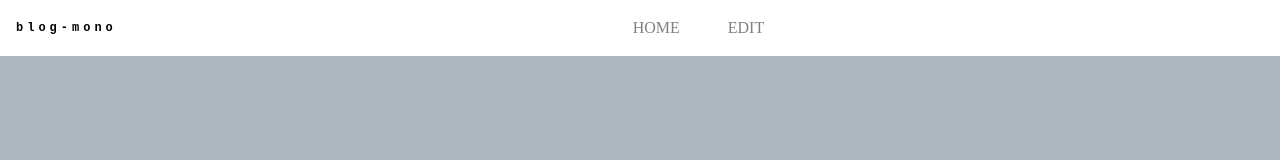
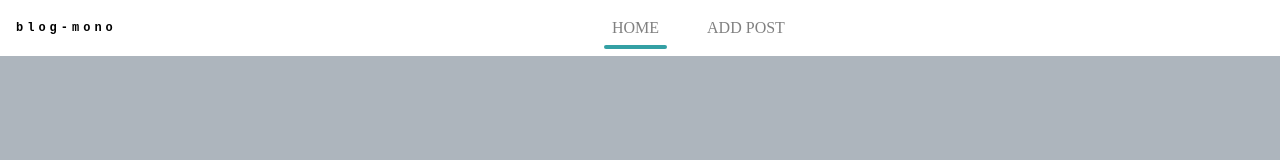
Before and after one commit to silverforge/monostate, a React (Vite) app in the folder apps/blog-mono/: page / in a window 1280 px wide. Shown: the top 160 px of the page. Built offline with nearby package versions, Linux system fonts and the light colour scheme.

Commit message:
component menu added

```diff
--- a/apps/blog-mono/src/app/app.tsx
+++ b/apps/blog-mono/src/app/app.tsx
@@ -1,15 +1,25 @@
-import { NavBar } from '@monostate/components';
-import styles from './app.module.css';
-import { Link } from 'react-router-dom';
+import { Menu, MenuItem, NavBar } from '@monostate/components';
+import { useSelector, useDispatch } from 'react-redux';
+import { RootState } from './store/store';
+import { setSelectedMenuItem } from './store/app-slice';
 
 export function App() {
+  const selectedMenuItem = useSelector((state: RootState) => state.app.selectedMenuItem);
+  const dispatch = useDispatch();
+
+  const menuItems: MenuItem[] = [
+    { id: 'home', path: '/', label: 'Home', onClick: () => handleOnLinkClick('/') },
+    { id: 'edit', path: '/edit', label: 'Add post', onClick: () => handleOnLinkClick('/edit') },
+  ];
+
+  const handleOnLinkClick = (path: string) => {
+    dispatch(setSelectedMenuItem(path));
+  }
+
   return (
     <section id="blog-mono-app">
       <NavBar title='BLOG-MONO'>
-        <div className={styles['menu']}>
-          <Link className={styles['menu__item']} to="/">Home</Link>
-          <Link className={styles['menu__item']} to="/">Edit</Link>
-        </div>
+        <Menu menuItems={menuItems} selectedMenuItem={selectedMenuItem} />
       </NavBar>
     </section>
   );
--- /dev/null
+++ b/apps/blog-mono/src/app/store/app-slice.ts
@@ -0,0 +1,22 @@
+import { PayloadAction, createSlice } from "@reduxjs/toolkit";
+
+export type AppSliceState = {
+  selectedMenuItem: string;
+}
+
+const initialState: AppSliceState = {
+  selectedMenuItem: '/'
+}
+
+const appSlice = createSlice({
+  name: 'appSlice',
+  initialState,
+  reducers: {
+    setSelectedMenuItem: (state, action: PayloadAction<string>) => {
+      state.selectedMenuItem = action.payload;
+    }
+  }
+});
+
+export const { setSelectedMenuItem } = appSlice.actions;
+export const appSliceReducer = appSlice.reducer;
--- /dev/null
+++ b/apps/blog-mono/src/app/store/store.tsx
@@ -0,0 +1,11 @@
+import { configureStore } from '@reduxjs/toolkit'
+import { appSliceReducer } from './app-slice'
+
+export const store = configureStore({
+  reducer: {
+    app: appSliceReducer
+  },
+})
+
+export type RootState = ReturnType<typeof store.getState>
+export type AppDispatch = typeof store.dispatch
--- a/apps/blog-mono/src/main.tsx
+++ b/apps/blog-mono/src/main.tsx
@@ -1,6 +1,8 @@
 import { StrictMode } from 'react';
 import * as ReactDOM from 'react-dom/client';
 import { BrowserRouter } from 'react-router-dom';
+import { Provider } from 'react-redux'
+import { store } from './app/store/store';
 
 import App from './app/app';
 
@@ -10,7 +12,9 @@ const root = ReactDOM.createRoot(
 root.render(
   <StrictMode>
     <BrowserRouter>
-      <App />
+      <Provider store={store}>
+        <App />
+      </Provider>
     </BrowserRouter>
   </StrictMode>
 );
--- a/package.json
+++ b/package.json
@@ -59,9 +59,11 @@
   "dependencies": {
     "@prisma/client": "^4.9.0",
     "@reduxjs/toolkit": "^1.9.1",
+    "classnames": "^2.3.2",
     "express": "^4.18.1",
     "react": "18.2.0",
     "react-dom": "18.2.0",
+    "react-redux": "^8.0.5",
     "react-router-dom": "6.4.3",
     "tslib": "^2.3.0"
   }
--- a/packages/components/src/index.ts
+++ b/packages/components/src/index.ts
@@ -1 +1,2 @@
 export * from './navbar/navbar';
+export * from './menu/menu';
--- a/apps/blog-mono/src/app/app.module.css
+++ b/packages/components/src/menu/menu.module.css
@@ -19,3 +19,20 @@
   background-color: var(--color-primary);
   color: white;
 }
+
+.menu__item--selected {
+  position: relative;
+}
+
+.menu__item--selected::before {
+  content: "";
+  position: absolute;
+  bottom: 0;
+  left: 0;
+
+  width: 80%;
+  margin: 0 10%;
+  height: 4px;
+  background-color: var(--color-primary);
+  border-radius: 5rem;
+}
--- /dev/null
+++ b/packages/components/src/menu/menu.tsx
@@ -0,0 +1,35 @@
+import { FC } from 'react';
+import styles from './menu.module.css';
+import { Link } from 'react-router-dom';
+import classnames from 'classnames';
+
+export type MenuItem = {
+  id: string;
+  path: string;
+  label: string;
+  onClick: () => void;
+}
+
+type MenuProps = {
+  menuItems: MenuItem[];
+  selectedMenuItem: string;
+}
+
+export const Menu: FC<MenuProps> = (props) => {
+  return (
+    <div className={styles['menu']}>
+      {props.menuItems.map(mi => (
+        <Link
+          key={mi.id}
+          className={classnames({
+            [styles['menu__item']]: true,
+            [styles['menu__item--selected']]: props.selectedMenuItem === mi.path,
+          })}
+          to={mi.path}
+          onClick={mi.onClick}>
+          {mi.label}
+        </Link>
+      ))}
+    </div>
+  );
+}
```
Also changed, not shown: 1 other file (tests, documents, lock files or other folders).
